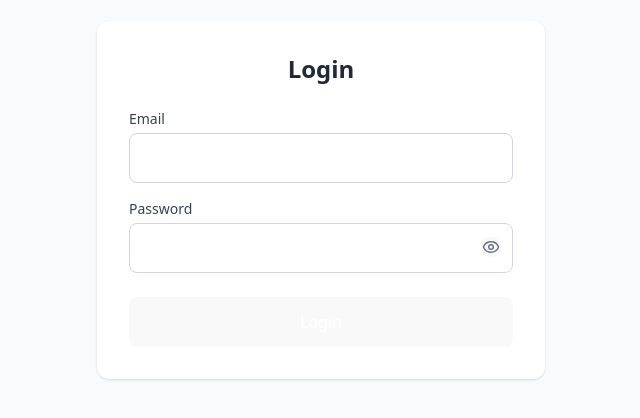
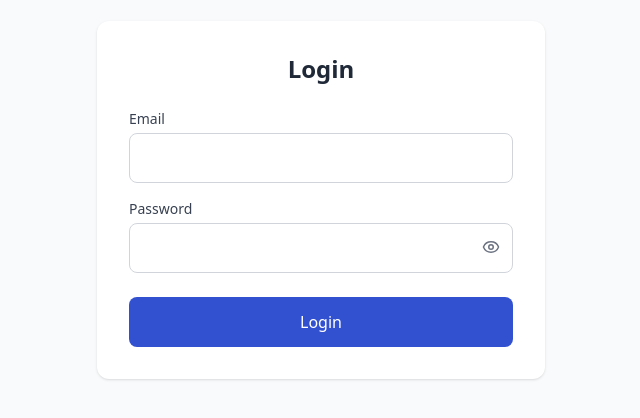
Before and after one commit to j0eey/user_management, a React (Vite) app: page /login in a window 1280 px wide. Shown: the part 200-618 px from the top of the page, without its empty margins (319-959 px from the left). Built offline with nearby package versions, Linux system fonts and the light colour scheme.

Commit message:
modified:   src/components/auth/DashboardForm.tsx 	modified:   src/index.css 	modified:   src/pages/NotFoundPage.tsx

```diff
--- a/src/components/auth/DashboardForm.tsx
+++ b/src/components/auth/DashboardForm.tsx
@@ -18,8 +18,8 @@ export const DashboardForm = ({
         onChange={(e) => onSearchChange(e.target.value)}
         className={`w-full sm:w-1/2 md:w-1/3 p-2 border rounded-md transition ${
           isDarkMode
-            ? 'bg-gray-700 text-white placeholder-gray-300 border-gray-600 focus:ring-2 focus:ring-blue-500'
-            : 'bg-white text-gray-800 placeholder-gray-500 border-gray-300 focus:ring-2 focus:ring-blue-500'
+            ? 'bg-gray-700 !text-white placeholder-gray-300 border-gray-600 focus:ring-2 focus:ring-blue-500'
+            : 'bg-white !text-[#213547] placeholder-gray-500 border-gray-300 focus:ring-2 focus:ring-blue-500'
         }`}
       />
     </div>
--- a/src/index.css
+++ b/src/index.css
@@ -27,6 +27,13 @@
   --color-text-dark: rgba(0, 0, 0, 0.87);
   --color-bg-light: #ffffff;
   --color-bg-dark: #242424;
+
+  --color-input-text: var(--color-text-light);
+  --color-input-bg: var(--color-bg-light);
+  --color-input-border: var(--color-gray-300);
+  --color-input-placeholder: var(--color-gray-500);
+
+
   font-family: system-ui, Avenir, Helvetica, Arial, sans-serif;
   line-height: 1.5;
   font-weight: 400;
@@ -39,24 +46,14 @@
 
 a {
   font-weight: 500;
-  color: #646cff;
+  /* color: #646cff; */
   text-decoration: inherit;
 }
 a:hover {
-  color: #535bf2;
+  color: #000000;
 }
 
-body {
-  margin: 0;
-  padding: 0;
-  width: 100%;
-  height: 100%;
-}
 
-h1 {
-  font-size: 1.2em;
-  line-height: 1.1;
-}
 
 button {
   border-radius: 8px;
@@ -65,7 +62,6 @@ button {
   font-size: 1em;
   font-weight: 500;
   font-family: inherit;
-  /* background-color: #1a1a1a; */
   cursor: pointer;
   transition: border-color 0.25s;
 }
@@ -77,15 +73,9 @@ button:focus-visible {
   outline: 4px auto -webkit-focus-ring-color;
 }
 
-@media (prefers-color-scheme: light) {
-  :root {
-    color: #213547;
-    background-color: #ffffff;
-  }
-  a:hover {
-    color: #747bff;
-  }
-  button {
-    background-color: #f9f9f9;
-  }
+
+input,
+textarea,
+select {
+  color: var(--color-input-text);
 }
--- a/src/pages/NotFoundPage.tsx
+++ b/src/pages/NotFoundPage.tsx
@@ -7,7 +7,7 @@ export const NotFoundPage = () => {
       <p className="text-lg mb-6">The page you're looking for doesn't exist.</p>
       <Link
         to="/dashboard"
-        className="px-4 py-2 bg-blue-500 text-white rounded hover:bg-blue-600 transition"
+        className="px-4 py-2 bg-blue-500 text-white rounded hover:bg-blue-800 transition"
       >
         Go to Dashboard
       </Link>
```
